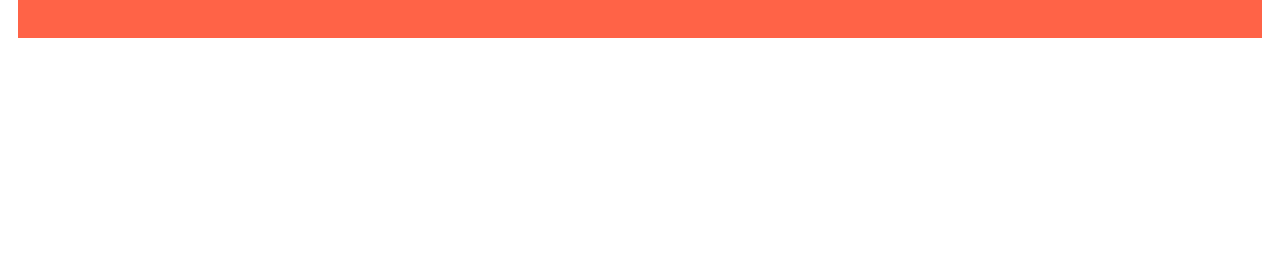
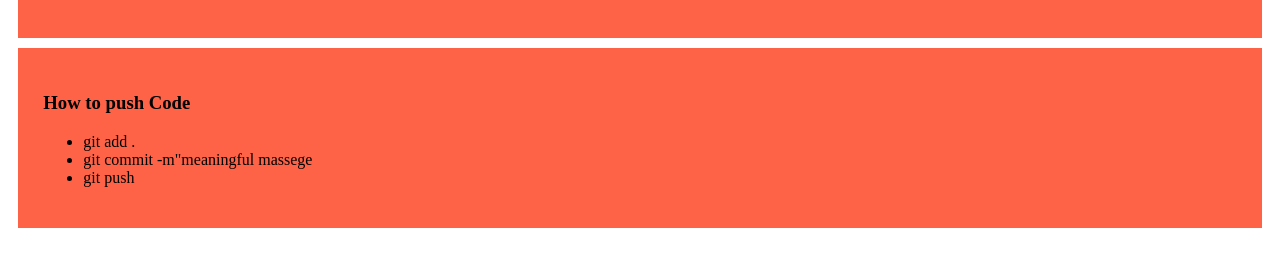
Before and after one commit to Abd-AhadCMD/my-simple-website, a plain HTML site: page index.html in a window 1280 px wide. Shown: the part 478-744 px from the top of the page. Drawn offline with Linux system fonts and the light colour scheme.

Commit message:
added a list to push code

```diff
--- a/index.html
+++ b/index.html
@@ -19,5 +19,13 @@
         <h3>my simple website</h3>
     <p>Lorem ipsum dolor, sit amet consectetur adipisicing elit. Eos repellendus voluptatum eius odit nobis deserunt, expedita qui et amet mollitia tempora quam eum praesentium assumenda eveniet, velit architecto quibusdam cupiditate.</p>
     </div>
+    <div>
+        <h3>How to push Code</h3>
+        <ul>
+            <li>git add .</li>
+            <li>git commit -m"meaningful massege</li>
+            <li>git push</li>
+        </ul>
+    </div>
 </body>
 </html>
```
